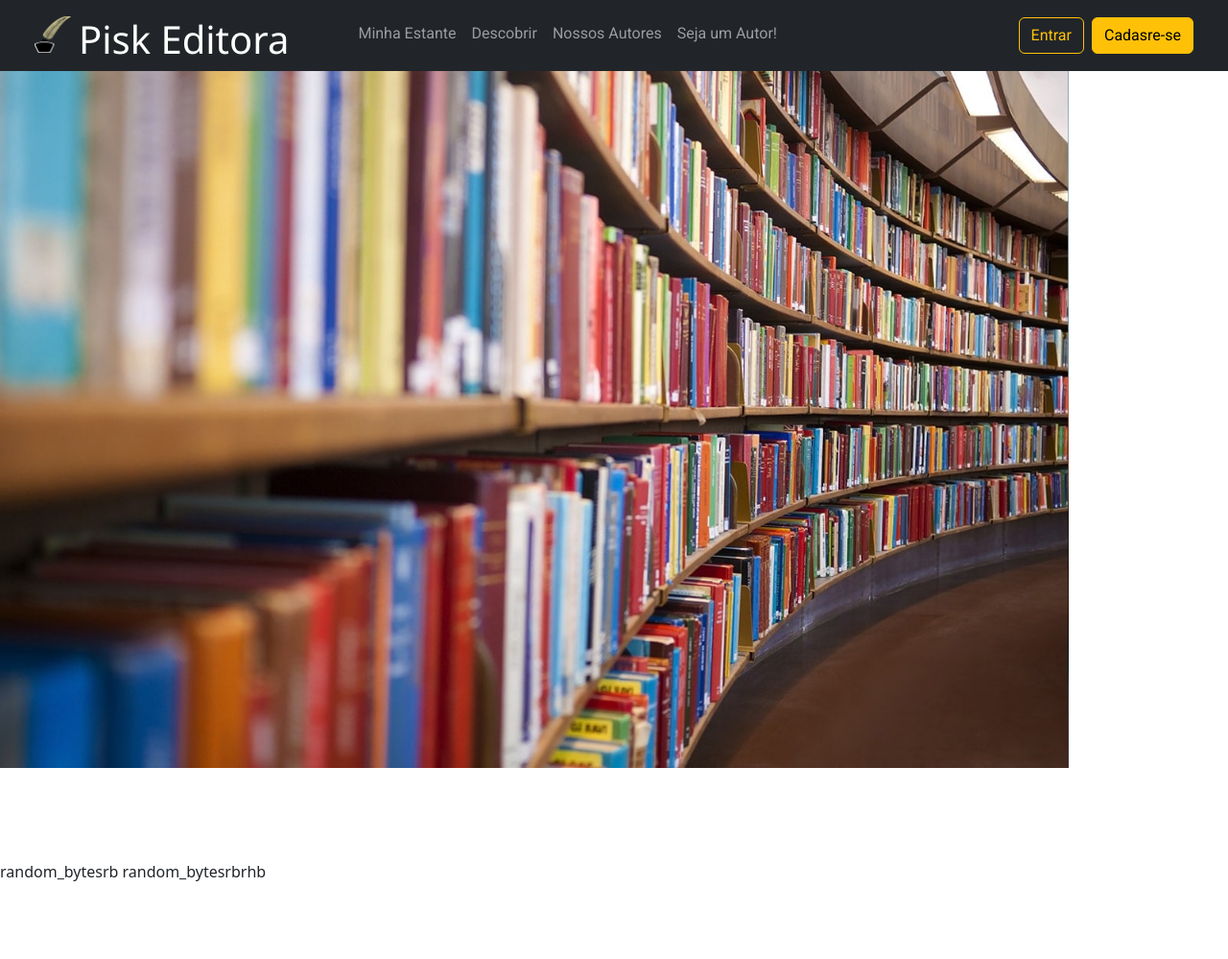
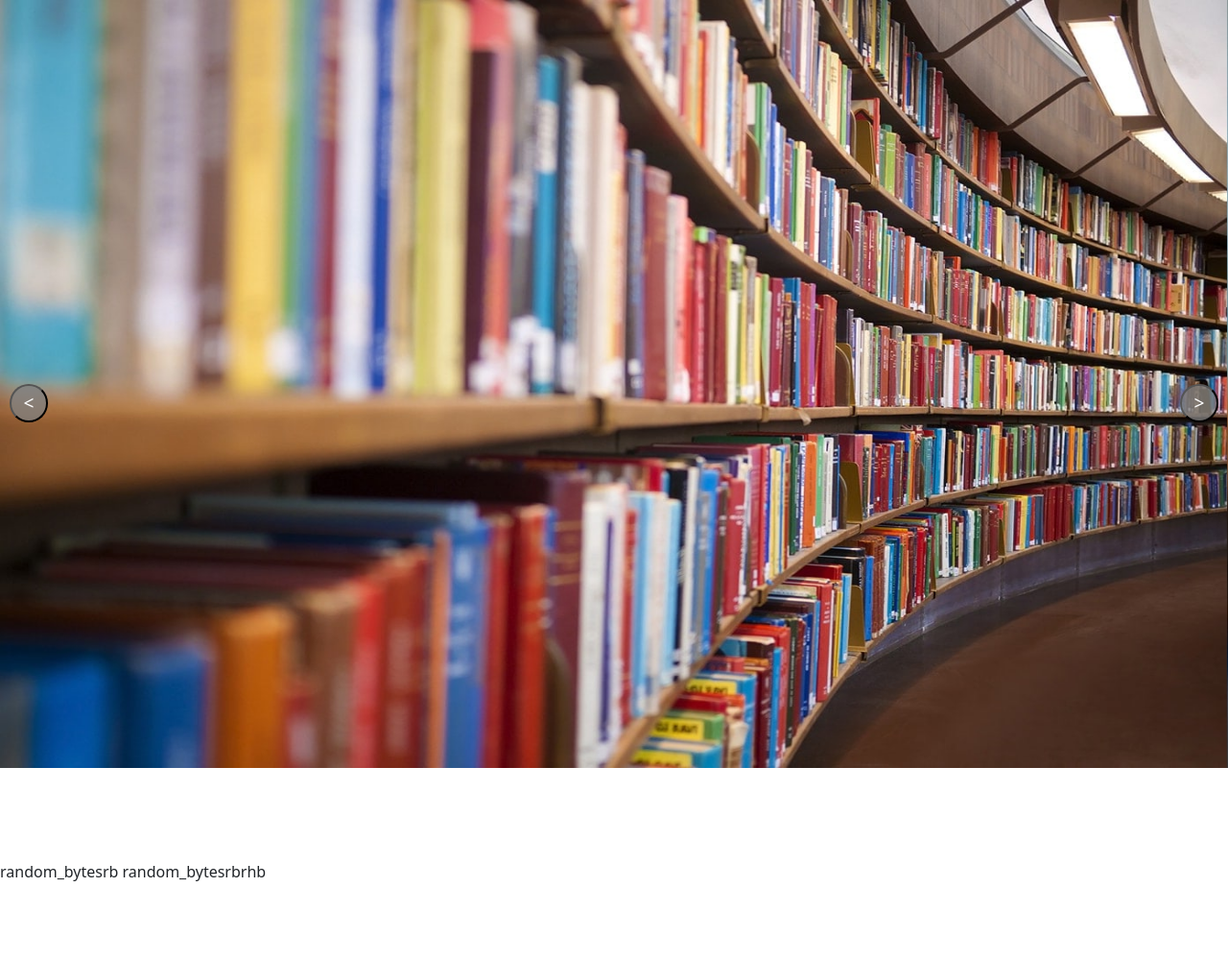
Before and after one commit to printfJoao07/site-pisk, a PHP site: page / in a window 1280 px wide. Shown: the top 999 px of the page at 96% size. Run offline with PHP 8.4, Linux system fonts and the light colour scheme; some web fonts are replaced.

Commit message:
tentativa de um carrossel que deve ser terminado

```diff
--- a/components/header.php
+++ b/components/header.php
@@ -9,9 +9,9 @@
 
         <!-- Logo e nome da empresa como link para página inicial -->
         <div class="ps-xl-4 ps-lg-2 py-1 ">
-            <a href="/pisk/" class="nav navbar-brand"
+            <a href="../site-pisk/index.php" class="nav navbar-brand"
             style="height: 50px">
-                <img src="/pisk/images/logo_pisk.png" alt="Logo Pisk" width="auto" height="95%" >
+                <img src="../site-pisk/images/logo_pisk.png" alt="Logo Pisk" width="auto" height="95%" >
                 <h1 class="ms-xl-2 ms-lg-0 title">Pisk Editora</h1>
             </a>
         </div>
@@ -36,30 +36,30 @@
           <ul class="navbar-nav mb-3 mb-lg-1">
 
             <li class="nav-item">
-              <a href="/pisk/pages/minha_estante.php" class="nav-link">Minha Estante</a>
+              <a href="../site-pisk/pages/minha_estante.php" class="nav-link">Minha Estante</a>
             </li>
 
             <li class="nav-item">
-              <a href="/pisk/pages/catalogo.php" class="nav-link dropdown">Descobrir</a>
+              <a href="../site-pisk/pages/catalogo.php" class="nav-link dropdown">Descobrir</a>
             </li>
 
             <li class="nav-item">
-              <a href="/pisk/pages/autores.php" class="nav-link">Nossos Autores</a>
+              <a href="../site-pisk/pages/autores.php" class="nav-link">Nossos Autores</a>
             </li>
 
             <li class="nav-item">
-              <a href="/pisk/pages/seja_um_autor.php" class="nav-link">Seja um Autor!</a>
+              <a href="../site-pisk/pages/seja_um_autor.php" class="nav-link">Seja um Autor!</a>
             </li>
 
           </ul>
 
           <form class="d-flex me-xl-4 me-lg-2 ms-auto" role="search">
             <button class="btn btn-outline-warning me-2" type="button" >
-              <a href="/pisk/pages/login.php" class="nav-link">Entrar</a>
+              <a href="../site-pisk/pages/login.php" class="nav-link">Entrar</a>
             </button>
 
             <button class="btn btn-warning" type="buttom">
-              <a href="/pisk/pages/cadastro.php" class="nav-link">Cadasre-se</a>
+              <a href="../site-pisk/pages/cadastro.php" class="nav-link">Cadasre-se</a>
             </button>
           </form>
 
@@ -71,8 +71,8 @@
 <!-- <nav class="navbar navbar-expand-lg bg-violet" data-bs-theme="dark">
   <div class="container-fluid ">
 
-    <a class="navbar-brand w-25" href="/pisk/">
-      <img src="/pisk/images/logo-pisk.png" alt="Logo Pisk" class="img-fluid me-4 ms-4" style="width: 60px; height: 60px" />
+    <a class="navbar-brand w-25" href="../site-pisk/">
+      <img src="../site-pisk/images/logo-pisk.png" alt="Logo Pisk" class="img-fluid me-4 ms-4" style="width: 60px; height: 60px" />
       <span class="h1 text-golden">
         Pisk Editora
       </span>
@@ -107,17 +107,17 @@
         </li>
 
         <li class="nav-item">
-          <a class="nav-link" href="/pisk/pages/pagina-do-autor.php">Página do Autor</a>
+          <a class="nav-link" href="../site-pisk/pages/pagina-do-autor.php">Página do Autor</a>
         </li>
       </ul>
 
       <form class="d-flex me-4" role="search">
         <button class="btn btn-outline-warning me-2" type="button" >
-          <a href="/pisk/pages/login.php" class="nav-link">Entrar</a>
+          <a href="../site-pisk/pages/login.php" class="nav-link">Entrar</a>
         </button>
 
         <button class="btn btn-warning" type="nuttom">
-          <a href="/pisk/pages/cadastro.php" class="nav-link">Cadasre-se</a>
+          <a href="../site-pisk/pages/cadastro.php" class="nav-link">Cadasre-se</a>
         </button>
 
       </form>
--- a/css/style_pisk.css
+++ b/css/style_pisk.css
@@ -19,14 +19,32 @@
 
 
 /* Testes */
+
+body {
+    overflow-x: hidden;
+}
+
+.item-carrossel {
+    display: none;
+}
+
+.ativo {
+    display: block;
+}
+
 nav.navbar {
     z-index: 4;
     top: 0;
     left: 0;
 }
 
+main div div {
+    width: 100vw;
+    height: 100vh;
+}
+
 main div div img {
-    width: auto;
+    width: 100vw;
     height: 100vh;
 
     /* position: absolute;
@@ -36,6 +54,28 @@ main div div img {
 
     justify-content: center;
     align-items: center;
-
+    position: relative;
     z-index: 5;
 }
+
+main div button {
+    position: absolute;
+    top: 50%;
+    border-radius: 50%;
+    background-color: rgba(128, 128, 128, 0.767);
+    font-size: larger;
+    color: white;
+    display: block;
+    z-index: 6;
+    padding: auto;
+    width: 40px;
+    height: 40px;
+}
+
+#voltar {
+    left: 10px;
+}
+
+#proximo {
+    right: 10px;
+}
--- a/index.php
+++ b/index.php
@@ -23,9 +23,20 @@
     <main>
         <div>
 
-            <div>
+            <div class="item-carrossel ativo">
                 <img src="images/bibliotecas_carroceo1.jpg" alt="Biblioteca">
             </div>
+
+            <div class="item-carrossel">
+                <img src="images/Laranja.jpeg" alt="Biblioteca">
+            </div>
+
+            <div class="item-carrossel">
+                <img src="images/logo_pisk.png" alt="Biblioteca">
+            </div>
+
+            <button id="voltar"><</button>
+            <button id="proximo">></button>
 
         </div>
     </main>
@@ -47,6 +58,7 @@
     <br><br><br><br><br><br>bzerrno
     <br><br>
 
+    <script src="js/carrossel.js"></script>
     <script src="js/bootstrap.bundle.min.js"></script>
 </body>
 </html>
--- /dev/null
+++ b/js/carrossel.js
@@ -0,0 +1,37 @@
+let carrossel = document.getElementsByClassName('item-carrossel')
+let cont = carrossel.length
+let ativo = 0
+
+console.log(carrossel)
+
+document.getElementById('voltar').addEventListener(() => {
+    let exAtivo = document.querySelector('.ativo')
+
+    exAtivo.classList.remove('ativo')
+
+    if(ativo < cont - 1){
+        ativo += 1
+
+    }else{
+        ativo = 0
+    }
+
+    carrossel[ativo].classList.add('ativo')
+
+})
+
+document.getElementById('proximo').addEventListener(() => {
+    let exAtivo = document.querySelector('.ativo')
+
+    exAtivo.classList.remove('ativo')
+
+    if(ativo > 0){
+        ativo -= 1
+
+    }else{
+        ativo = cont - 1
+    }
+
+    carrossel[ativo].classList.add('ativo')
+
+})
```
Also changed, not shown: README.md.
